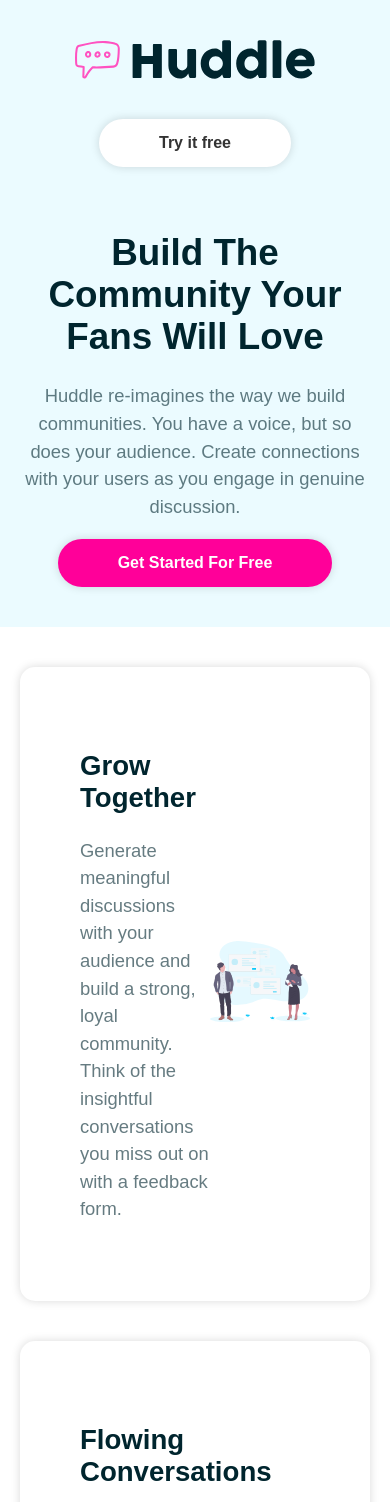
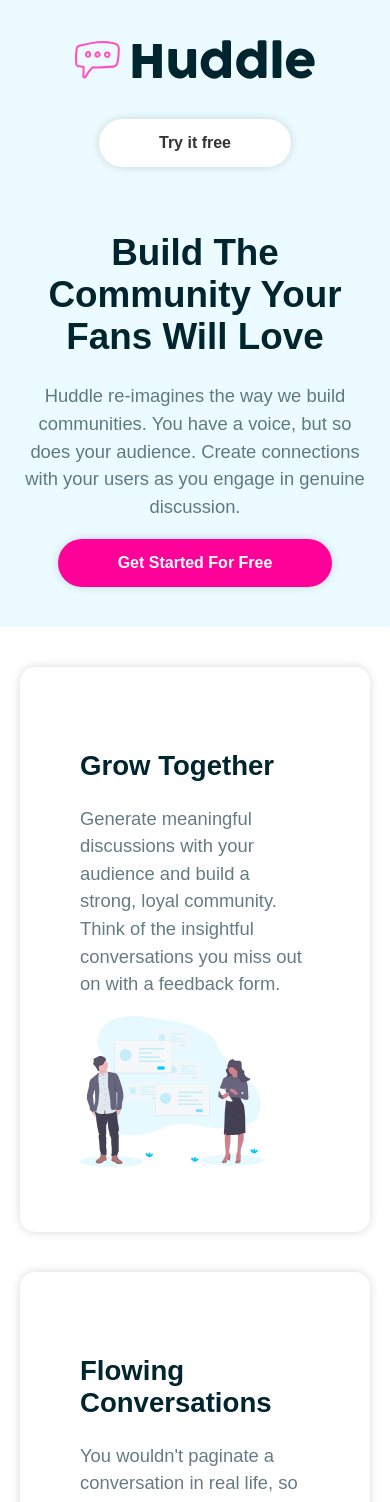
Before and after one commit to DebaKaran/styled-component, a React (Vite) app: page / in a window 390 px wide. Shown: the top 1502 px of the page. Built offline with nearby package versions, Linux system fonts and the light colour scheme.

Commit message:
feat(card): implement alternating layout with responsive support
- Add dynamic flex-direction using $layout transient prop
- Alternate card layout based on item id
- Apply image sizing and flex distribution
- Override layout to column on mobile breakpoint

```diff
--- a/src/components/Card.jsx
+++ b/src/components/Card.jsx
@@ -1,8 +1,8 @@
 import { StyledCard } from './styled/Card.styled'
 
-const Card = ({item: { title, body, image}}) => {
+const Card = ({item: {id, title, body, image}}) => {
   return (
-    <StyledCard>
+    <StyledCard $layout={id % 2 === 0 ? 'row-reverse' : 'row'}>
         <div>
             <h2>{title}</h2>
             <p>{body}</p>
--- a/src/components/styled/Card.styled.js
+++ b/src/components/styled/Card.styled.js
@@ -8,4 +8,16 @@ export const StyledCard = styled.div`
   box-shadow: 0 0 10px rgba(0, 0, 0, 0.15);
   margin: 40px 0;
   padding: 60px;
+  flex-direction: ${({$layout})=> $layout};
+  img {
+    width: 80%;
+  }
+
+  & > div {
+    flex: 1;
+  }
+
+  @media (max-width: ${({ theme }) => theme.mobile}) {
+    flex-direction: column;
+  }
 `
```
